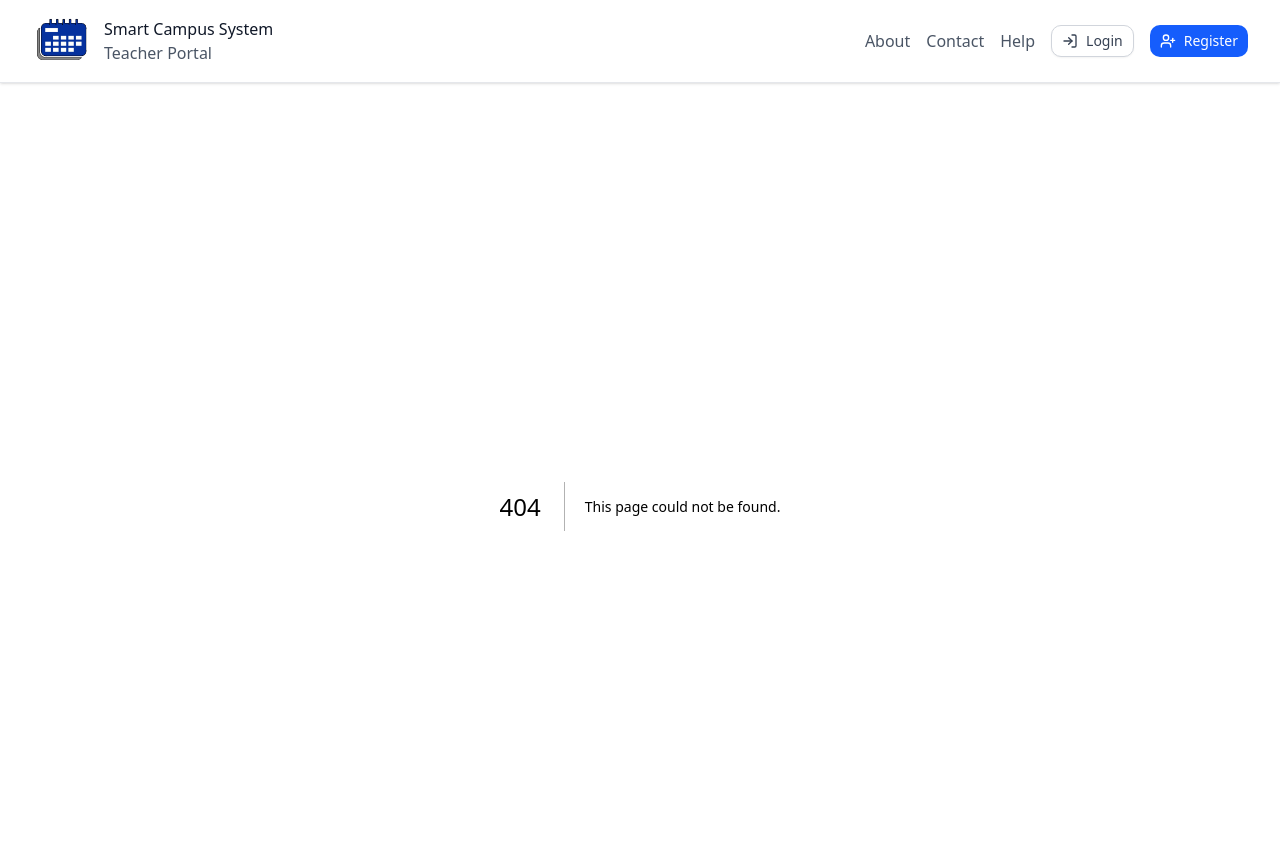
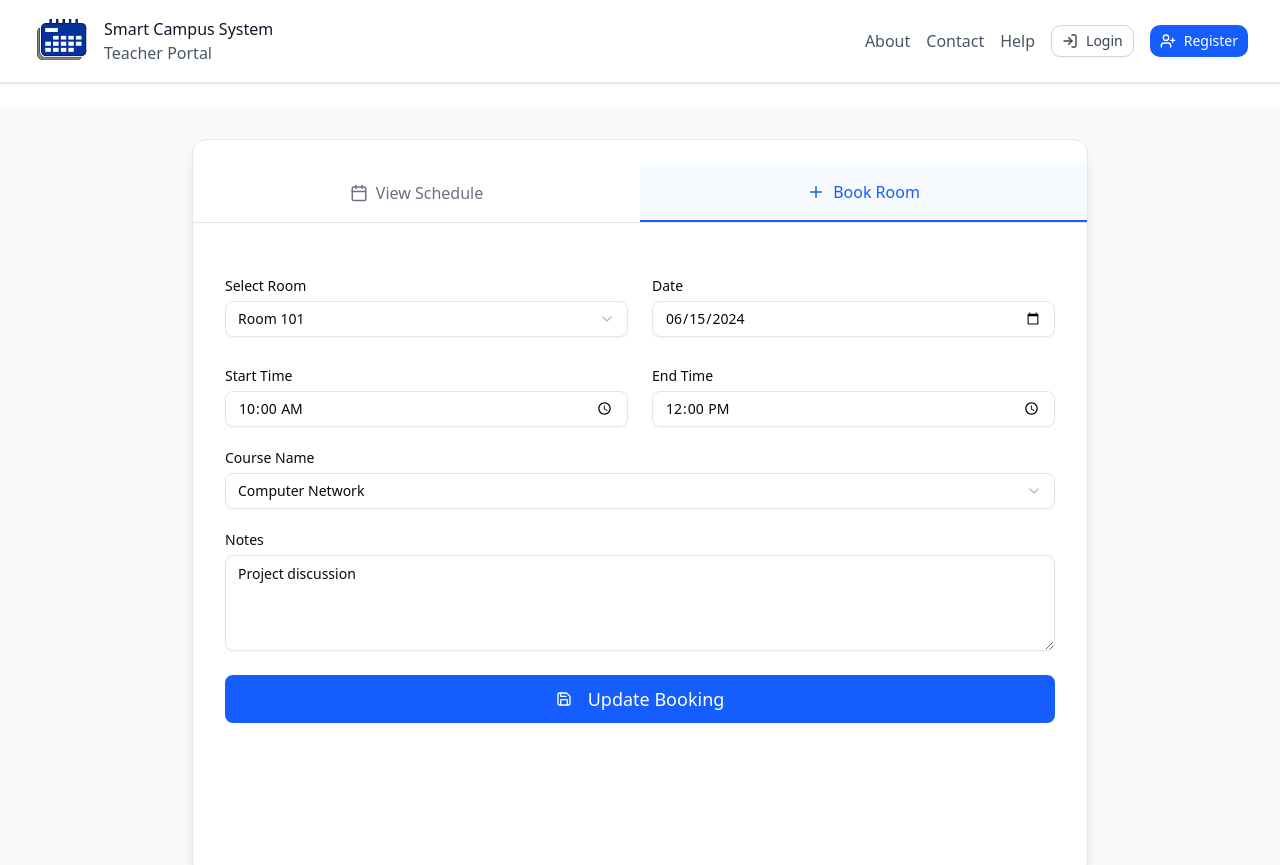
Before and after one commit to khuethuc/SCAMS-FE, a Next.js app: page /updateroom in a window 1280 px wide. Before the commit this address had no page. Shown: the top 865 px of the page. Built offline with nearby package versions, Linux system fonts and the light colour scheme.

Commit message:
update booking schedule

```diff
--- /dev/null
+++ b/src/app/updateroom/page.tsx
@@ -0,0 +1,24 @@
+"use client";
+
+import UpdateRoom from "@/features/room_service/UpdateRoom";
+import { BookingInfo } from "@/type/type";
+
+const mockdata: BookingInfo = {
+  id: "1",
+  room: "101",
+  date: "2024-06-15",
+  startTime: "10:00",
+  endTime: "12:00",
+  courseName: "Computer Network",
+  notes: "Project discussion"
+};
+
+export default function BookRoomPage() {
+  return (
+    <>
+      <UpdateRoom existingBooking={mockdata} onBookingUpdate={(updatedBooking) => {
+        console.log("Updated Booking:", updatedBooking);
+      }} />
+    </>
+  );
+}
--- /dev/null
+++ b/src/features/room_service/UpdateRoom.tsx
@@ -0,0 +1,155 @@
+"use client";
+
+import { useState } from "react";
+import { Calendar, Plus, Save } from "lucide-react";
+
+import { Button } from "@/components/ui/button";
+import { Input } from "@/components/ui/input";
+import { Label } from "@/components/ui/label";
+import { Textarea } from "@/components/ui/textarea";
+import { Card, CardContent} from "@/components/ui/card";
+import { Select, SelectContent, SelectItem, SelectTrigger, SelectValue } from "@/components/ui/select";
+import { UpdateBookingProps } from "@/type/type";
+
+export default function BookRoom(
+  {existingBooking ,onBookingUpdate}: UpdateBookingProps = {}
+) {
+  const [activeTab, setActiveTab] = useState("book");
+
+  const [formData, setFormData] = useState({
+    room: existingBooking?.room || "",
+    date: existingBooking?.date || "",
+    startTime: existingBooking?.startTime || "",
+    endTime: existingBooking?.endTime || "",
+    courseName: existingBooking?.courseName || "",
+    notes: existingBooking?.notes || ""
+  });
+
+  const handleSubmit = (e: React.FormEvent) => {
+    e.preventDefault();
+    console.log("Submitted:", formData);
+    onBookingUpdate?.(
+      {
+        id: existingBooking?.id || "",
+        room: formData.room,
+        date: formData.date,
+        startTime: formData.startTime,
+        endTime: formData.endTime,
+        courseName: formData.courseName,
+        notes: formData.notes
+      }
+    );
+    alert("Booking Created!");
+  };
+
+  return (
+    <div className="flex justify-center p-8 bg-gray-50 min-h-screen">
+      <Card className="w-full max-w-4xl shadow-lg border-gray-200">
+
+        {/* The Tabs Header */}
+        <div className="flex border-b border-gray-200">
+          <button
+            onClick={() => setActiveTab("schedule")}
+            className={`flex-1 py-4 flex items-center justify-center gap-2 font-medium transition-colors ${
+              activeTab === "schedule"
+                ? "text-blue-600 border-b-2 border-blue-600 bg-blue-50/50"
+                : "text-gray-500 hover:bg-gray-50"
+            }`}
+          >
+            <Calendar size={18} /> View Schedule
+          </button>
+          <button
+            onClick={() => setActiveTab("book")}
+            className={`flex-1 py-4 flex items-center justify-center gap-2 font-medium transition-colors ${
+              activeTab === "book"
+                ? "text-blue-600 border-b-2 border-blue-600 bg-blue-50/50"
+                : "text-gray-500 hover:bg-gray-50"
+            }`}
+          >
+            <Plus size={18} /> Book Room
+          </button>
+        </div>
+
+        <CardContent className="p-8">
+          {activeTab === "book" ? (
+            <form onSubmit={handleSubmit} className="space-y-6">
+              <div className="grid grid-cols-1 md:grid-cols-2 gap-6">
+
+                {/* Room Selector */}
+                <div className="space-y-2">
+                  <Label>Select Room</Label>
+                  <Select onValueChange={(val) => setFormData({...formData, room: val})}
+                    value ={formData.room}>
+                    <SelectTrigger className="w-full">
+                      <SelectValue placeholder="Select a room..." />
+                    </SelectTrigger>
+                    <SelectContent>
+                      <SelectItem value="101">Room 101</SelectItem>
+                      <SelectItem value="202">Room 202</SelectItem>
+                      <SelectItem value="303">Room 303</SelectItem>
+                      <SelectItem value="404">Room 404</SelectItem>
+                    </SelectContent>
+                  </Select>
+                </div>
+
+                {/* Date Input */}
+                <div className="space-y-2">
+                  <Label>Date</Label>
+                  <Input type="date" onChange={(e) => setFormData({...formData, date: e.target.value})}
+                  value={formData.date} />
+                </div>
+              </div>
+
+              {/* Time Inputs */}
+              <div className="grid grid-cols-2 gap-6">
+                 <div className="space-y-2">
+                    <Label>Start Time</Label>
+                    <Input type="time" onChange={(e) => setFormData({...formData, startTime: e.target.value})}
+                    value={formData.startTime} />
+                 </div>
+                 <div className="space-y-2">
+                    <Label>End Time</Label>
+                    <Input type="time" onChange={(e) => setFormData({...formData, endTime: e.target.value})}
+                    value={formData.endTime} />
+                 </div>
+              </div>
+
+              <div className="space-y-2 w-full" >
+                <Label>Course Name</Label>
+                <Select onValueChange={(val) => setFormData({...formData, courseName: val})} value={formData.courseName}>
+                    <SelectTrigger className="w-full">
+                      <SelectValue placeholder="Select a course..." />
+                    </SelectTrigger>
+                    <SelectContent>
+                      <SelectItem value="Computer Network">Computer Network</SelectItem>
+                      <SelectItem value="Database Management System">Database Management System</SelectItem>
+                      <SelectItem value="Software Engineering">Software Engineering</SelectItem>
+                      <SelectItem value="Operating Systems">Operating Systems</SelectItem>
+                    </SelectContent>
+                  </Select>
+              </div>
+
+              <div className="space-y-2">
+                <Label>Notes</Label>
+                <Textarea onChange={(e) => setFormData({...formData, notes: e.target.value})}
+                  placeholder="More details about the booking..."
+                  className="h-24"
+                  value ={formData.notes}
+                >
+                </Textarea>
+              </div>
+
+              <Button type="submit" className="w-full bg-blue-600 hover:bg-blue-700 text-white py-6 text-lg">
+                <Save className="mr-2 h-5 w-5" /> Update Booking
+              </Button>
+            </form>
+          ) : (
+            <div className="text-center py-20 text-gray-500">
+              Schedule view under construction...
+            </div>
+          )}
+        </CardContent>
+      </Card>
+    </div>
+  );
+}
--- a/src/type/type.ts
+++ b/src/type/type.ts
@@ -29,3 +29,20 @@ export interface BookingProps {
     notes: string,
    ) => void;
 }
+
+export interface BookingInfo {
+  id: string;
+  room: string,
+  date: string,
+  startTime: string,
+  endTime: string,
+  courseName: string,
+  notes: string,
+}
+
+export interface UpdateBookingProps {
+  existingBooking?: BookingInfo;
+  onBookingUpdate?: (
+    BookingInfo: BookingInfo
+   ) => void;
+}
```
